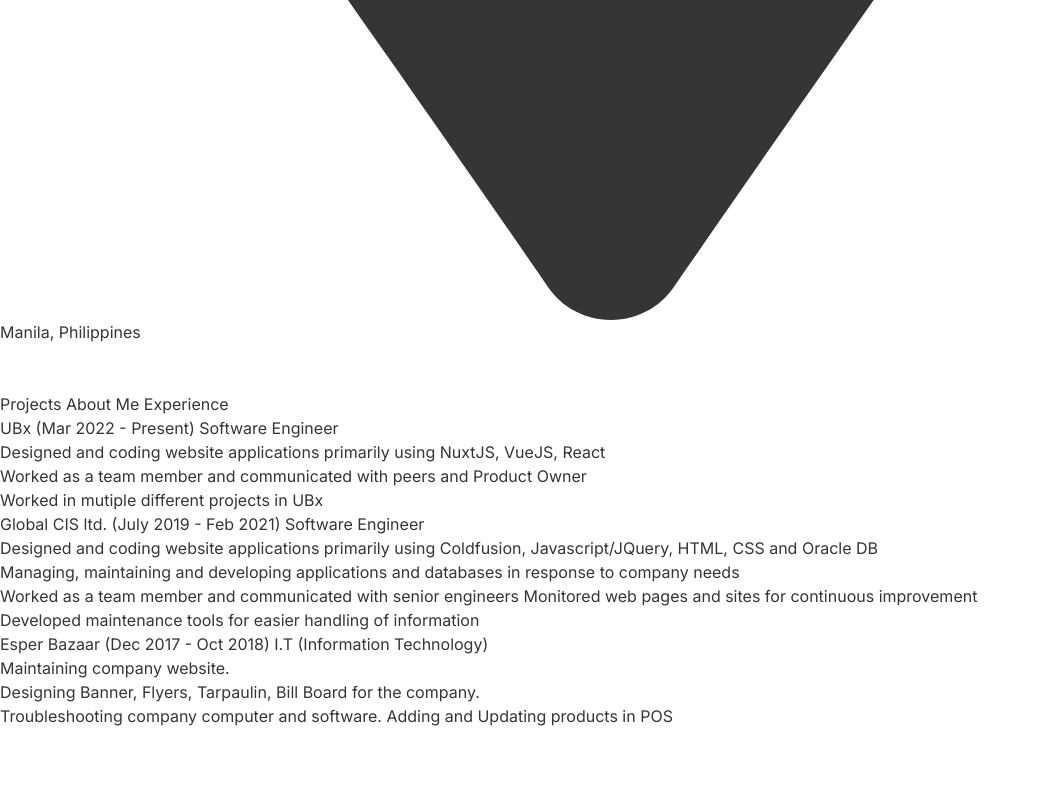
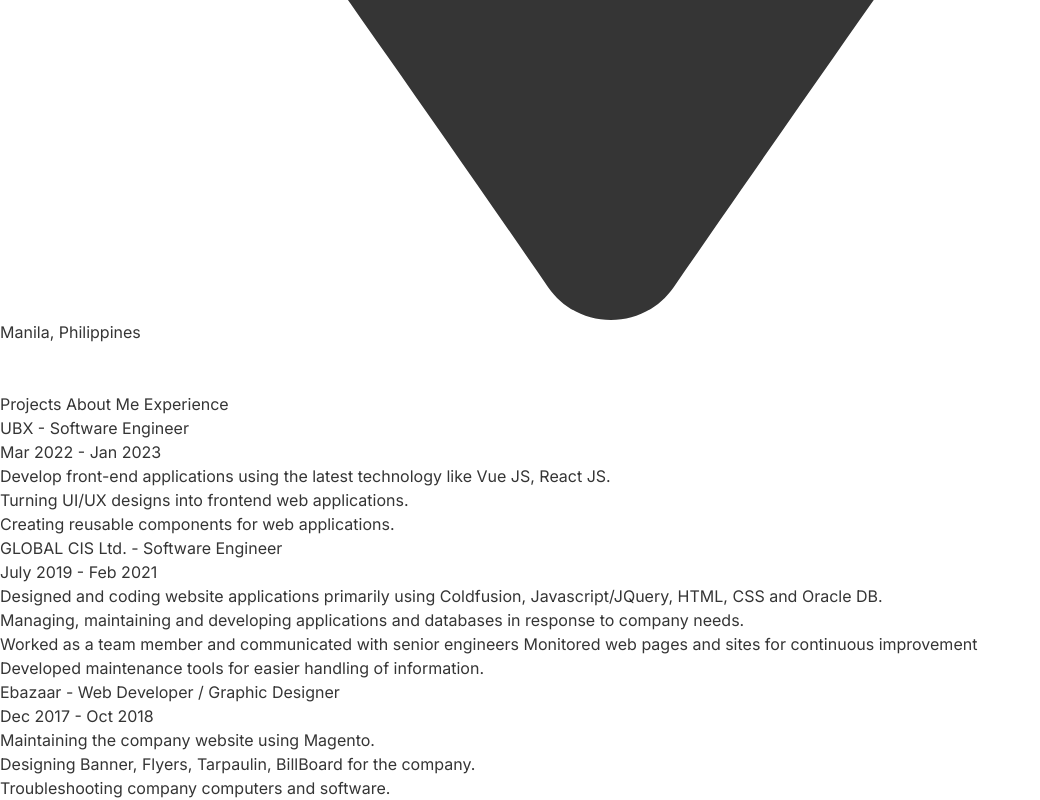
Before and after one commit to vincent-dante/portfolio-v1, a SvelteKit app: page /experience in a window 1280 px wide. Shown: the part 1469-2269 px from the top of the page, without its empty margins (0-1040 px from the left). Before the commit the page ends 2197 px from the top, so only its background shows below. Built offline with nearby package versions, Linux system fonts and the light colour scheme.

Commit message:
Update experience

```diff
--- a/src/routes/experience/+page.svelte
+++ b/src/routes/experience/+page.svelte
@@ -16,37 +16,40 @@
 	</div>
 	<div class="flex flex-wrap gap-5 w-full md:w-5/6 mx-auto">
 		<div>
-			<p class="font-bold pb-2">UBx (Mar 2022 - Present) Software Engineer</p>
+			<p class="font-bold">UBX - Software Engineer</p>
+			<p class="pb-2 text-sm">Mar 2022 - Jan 2023</p>
 			<ul class="pl-5 list-disc">
-				<li>Designed and coding website applications primarily using NuxtJS, VueJS, React</li>
-				<li>Worked as a team member and communicated with peers and Product Owner</li>
-				<li>Worked in mutiple different projects in UBx</li>
+				<li>Develop front-end applications using the latest technology like Vue JS, React JS.</li>
+				<li>Turning UI/UX designs into frontend web applications.</li>
+				<li>Creating reusable components for web applications.</li>
 			</ul>
 		</div>
 		<div>
-			<p class="font-bold pb-2">Global CIS ltd. (July 2019 - Feb 2021) Software Engineer</p>
+			<p class="font-bold">GLOBAL CIS Ltd. - Software Engineer</p>
+			<p class="pb-2 text-sm">July 2019 - Feb 2021</p>
 			<ul class="pl-5 list-disc">
 				<li>
 					Designed and coding website applications primarily using Coldfusion, Javascript/JQuery,
-					HTML, CSS and Oracle DB
+					HTML, CSS and Oracle DB.
 				</li>
 				<li>
 					Managing, maintaining and developing applications and databases in response to company
-					needs
+					needs.
 				</li>
 				<li>
 					Worked as a team member and communicated with senior engineers Monitored web pages and
 					sites for continuous improvement
 				</li>
-				<li>Developed maintenance tools for easier handling of information</li>
+				<li>Developed maintenance tools for easier handling of information.</li>
 			</ul>
 		</div>
 		<div>
-			<p class="font-bold pb-2">Esper Bazaar (Dec 2017 - Oct 2018) I.T (Information Technology)</p>
+			<p class="font-bold ">Ebazaar - Web Developer / Graphic Designer</p>
+			<p class="pb-2 text-sm">Dec 2017 - Oct 2018</p>
 			<ul class="pl-5 list-disc">
-				<li>Maintaining company website.</li>
-				<li>Designing Banner, Flyers, Tarpaulin, Bill Board for the company.</li>
-				<li>Troubleshooting company computer and software. Adding and Updating products in POS</li>
+				<li>Maintaining the company website using Magento.</li>
+				<li>Designing Banner, Flyers, Tarpaulin, BillBoard for the company.</li>
+				<li>Troubleshooting company computers and software.</li>
 			</ul>
 		</div>
 	</div>
```
